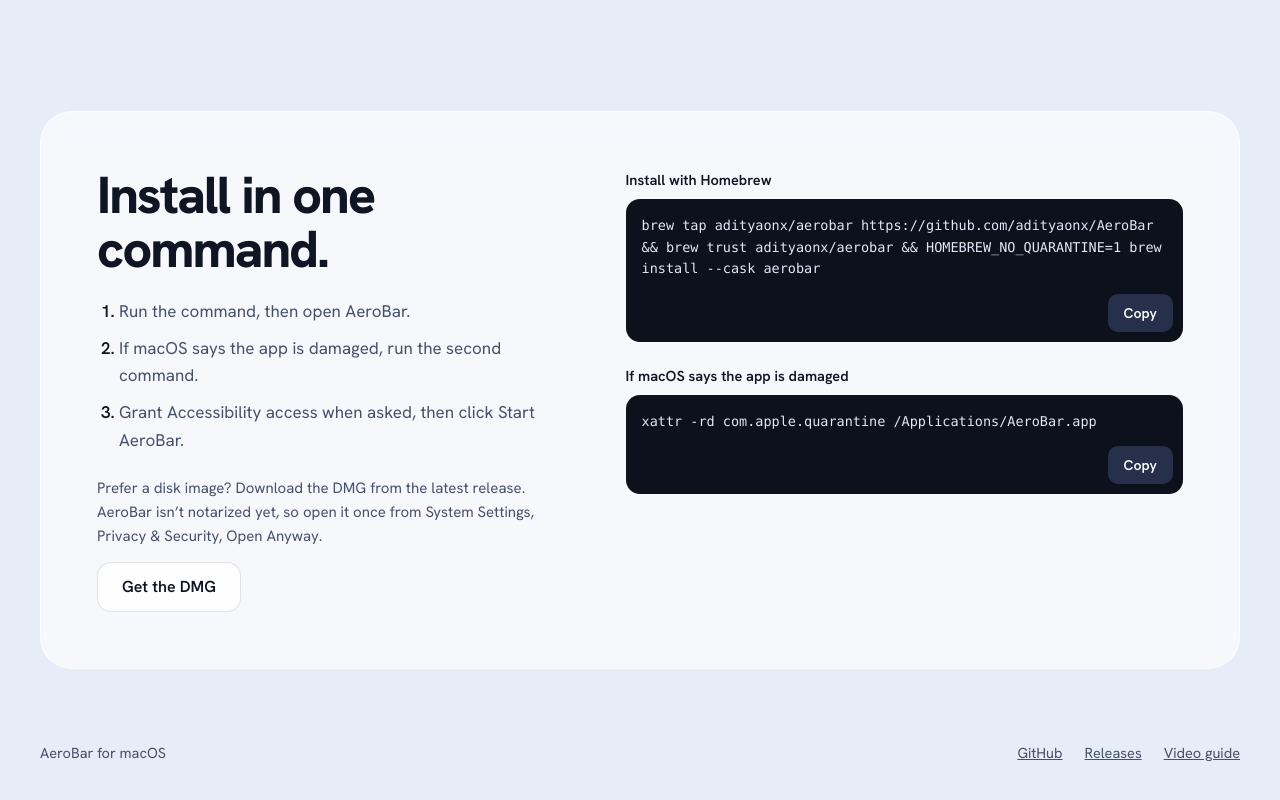
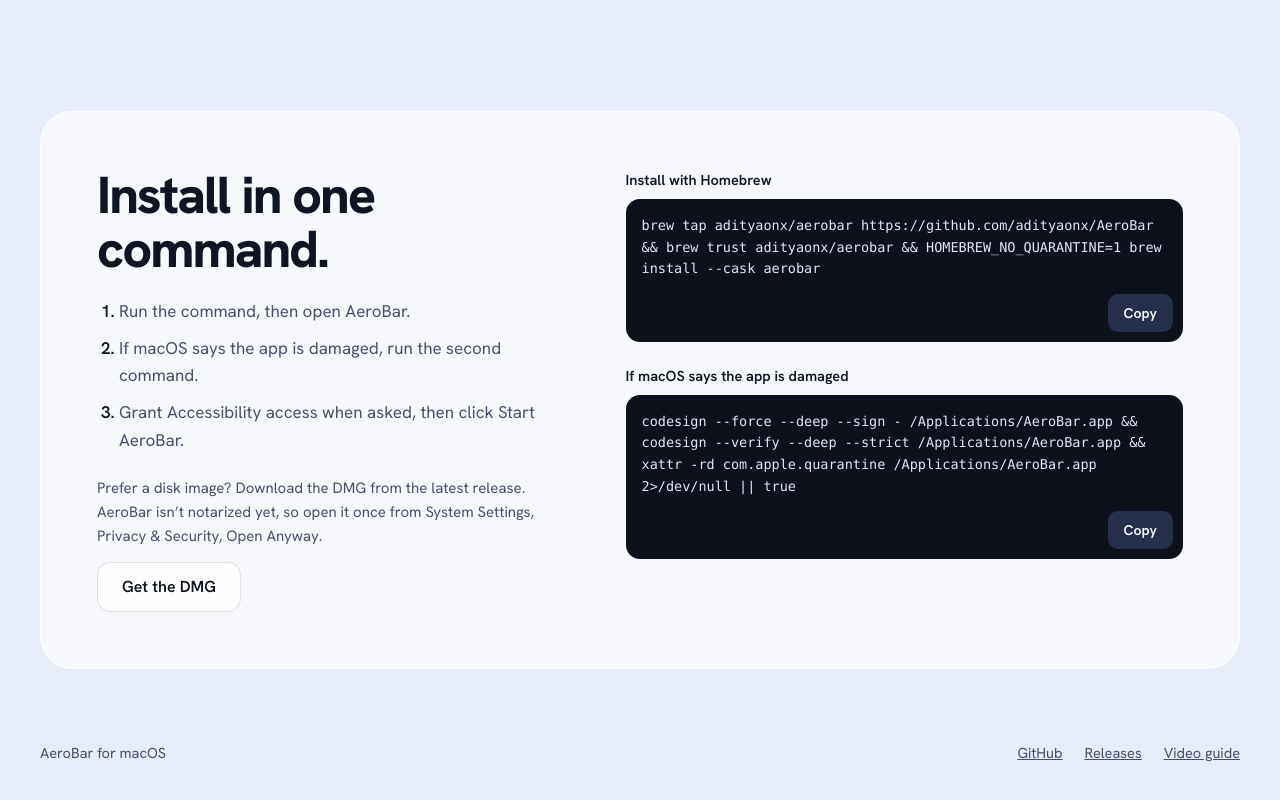
Before and after one commit to adityaonx/AeroBar, a plain HTML site: page docs/index.html in a window 1280 px wide. Shown: the part 7518-8318 px from the top of the page. Drawn offline with Linux system fonts and the light colour scheme.

Commit message:
Modify code command for AeroBar installation
Updated the command for bypassing macOS quarantine for AeroBar installation.

```diff
--- a/docs/index.html
+++ b/docs/index.html
@@ -358,7 +358,7 @@ footer nav{display:flex;gap:22px}
   <p class="lbl">Install with Homebrew</p>
   <div class="code" data-cmd="brew tap adityaonx/aerobar https://github.com/adityaonx/AeroBar && brew trust adityaonx/aerobar && HOMEBREW_NO_QUARANTINE=1 brew install --cask aerobar">brew tap adityaonx/aerobar https://github.com/adityaonx/AeroBar &amp;&amp; brew trust adityaonx/aerobar &amp;&amp; HOMEBREW_NO_QUARANTINE=1 brew install --cask aerobar<button type="button" data-copy-self>Copy</button></div>
   <p class="lbl">If macOS says the app is damaged</p>
-  <div class="code" data-cmd="xattr -rd com.apple.quarantine /Applications/AeroBar.app">xattr -rd com.apple.quarantine /Applications/AeroBar.app<button type="button" data-copy-self>Copy</button></div>
+  <div class="code" data-cmd="codesign --force --deep --sign - /Applications/AeroBar.app && codesign --verify --deep --strict /Applications/AeroBar.app && xattr -rd com.apple.quarantine /Applications/AeroBar.app 2>/dev/null || true">codesign --force --deep --sign - /Applications/AeroBar.app && codesign --verify --deep --strict /Applications/AeroBar.app && xattr -rd com.apple.quarantine /Applications/AeroBar.app 2>/dev/null || true<button type="button" data-copy-self>Copy</button></div>
  </div>
 </div></div></section>
 </main>
```
